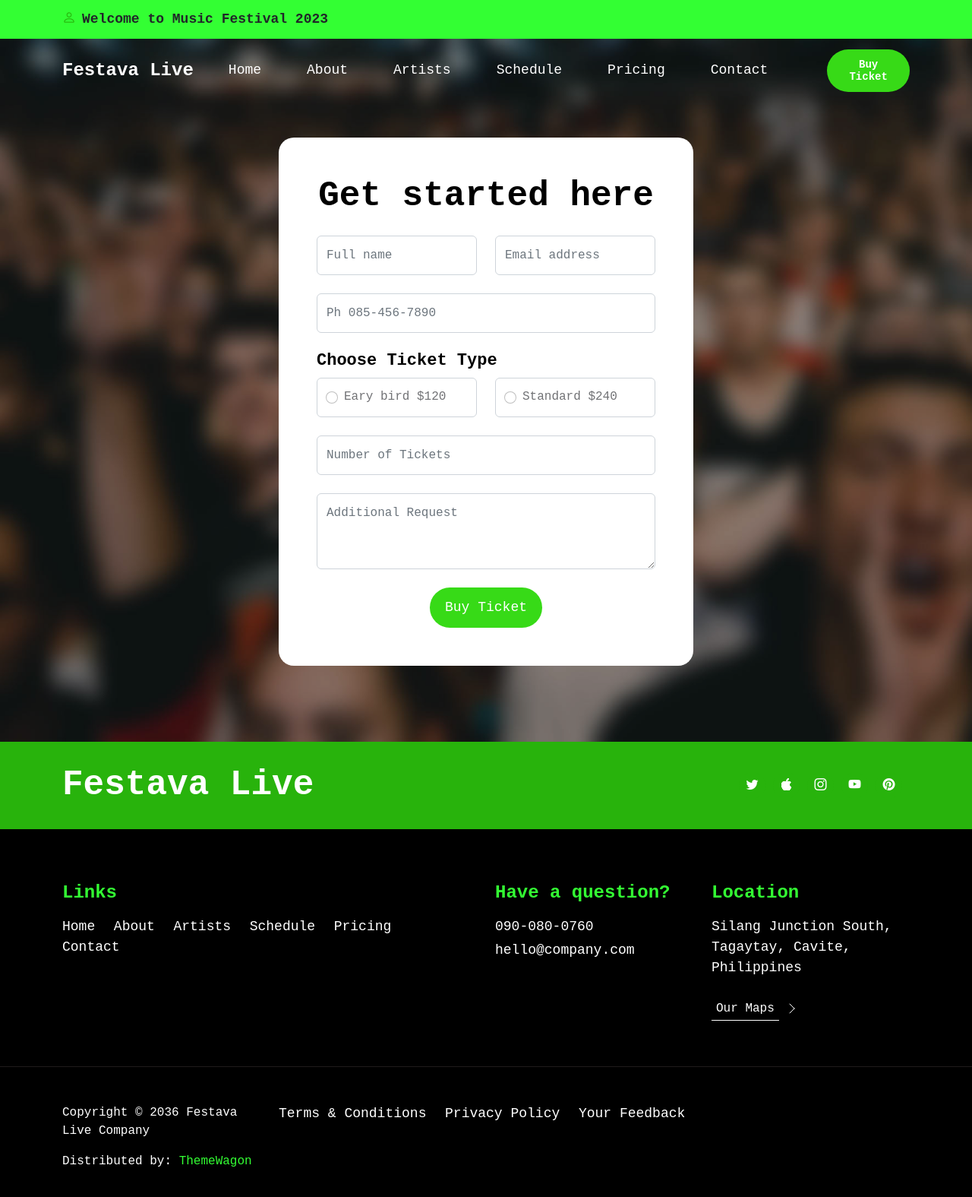
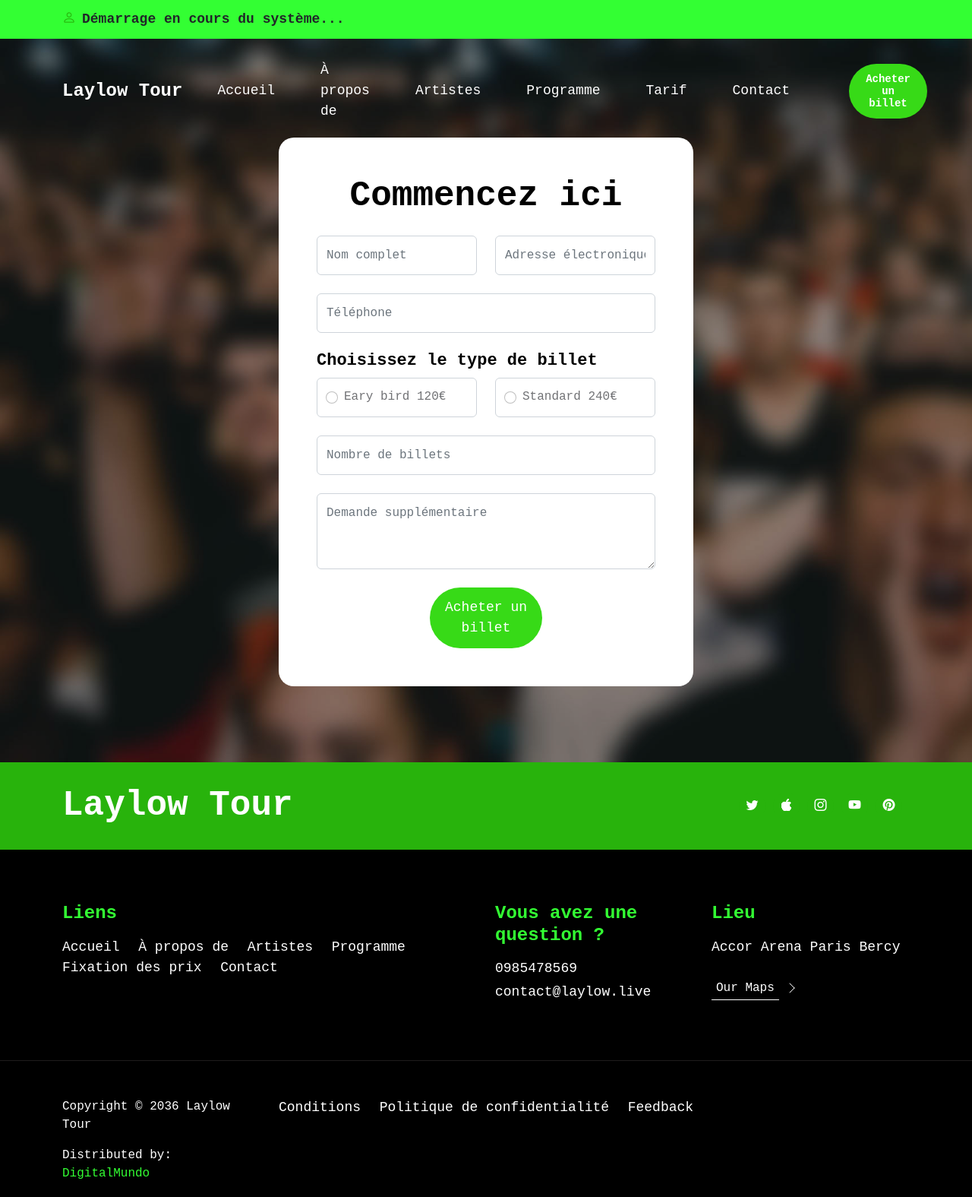
Before and after one commit to naif0s/LaKhayat, a plain HTML site: page ticket.html in a window 1280 px wide. Shown: the top 1575 px of the page at 76% size. Drawn offline with Linux system fonts and the light colour scheme.

Commit message:
Modification du index et du ticket
Changement Traduction du template, et modification du ticket

```diff
--- a/ticket.html
+++ b/ticket.html
@@ -8,7 +8,7 @@
     <meta name="description" content="">
     <meta name="author" content="">
 
-    <title>Festava Live - Ticket HTML Form</title>
+    <title>Laylow tour</title>
 
     <!-- CSS FILES -->
     <link rel="preconnect" href="https://fonts.googleapis.com">
@@ -43,7 +43,7 @@ https://templatemo.com/tm-583-festava-live
                     <div class="col-lg-12 col-12 d-flex flex-wrap">
                         <p class="d-flex me-4 mb-0">
                             <i class="bi-person custom-icon me-2"></i>
-                            <strong class="text-dark">Welcome to Music Festival 2023</strong>
+                            <strong class="text-dark">Démarrage en cours du système...</strong>
                         </p>
                     </div>
 
@@ -55,10 +55,10 @@ https://templatemo.com/tm-583-festava-live
         <nav class="navbar navbar-expand-lg">
             <div class="container">
                 <a class="navbar-brand" href="index.html">
-                    Festava Live
+                    Laylow Tour
                 </a>
 
-                <a href="ticket.html" class="btn custom-btn d-lg-none ms-auto me-4">Buy Ticket</a>
+                <a href="ticket.html" class="btn custom-btn d-lg-none ms-auto me-4">Acheter un billet</a>
 
                 <button class="navbar-toggler" type="button" data-bs-toggle="collapse" data-bs-target="#navbarNav"
                     aria-controls="navbarNav" aria-expanded="false" aria-label="Toggle navigation">
@@ -68,23 +68,23 @@ https://templatemo.com/tm-583-festava-live
                 <div class="collapse navbar-collapse" id="navbarNav">
                     <ul class="navbar-nav align-items-lg-center ms-auto me-lg-5">
                         <li class="nav-item">
-                            <a class="nav-link click-scroll" href="index.html#section_1">Home</a>
+                            <a class="nav-link click-scroll" href="index.html#section_1">Accueil</a>
                         </li>
 
                         <li class="nav-item">
-                            <a class="nav-link click-scroll" href="index.html#section_2">About</a>
+                            <a class="nav-link click-scroll" href="index.html#section_2">À propos de</a>
                         </li>
 
                         <li class="nav-item">
-                            <a class="nav-link click-scroll" href="index.html#section_3">Artists</a>
+                            <a class="nav-link click-scroll" href="index.html#section_3">Artistes</a>
                         </li>
 
                         <li class="nav-item">
-                            <a class="nav-link click-scroll" href="index.html#section_4">Schedule</a>
+                            <a class="nav-link click-scroll" href="index.html#section_4">Programme</a>
                         </li>
 
                         <li class="nav-item">
-                            <a class="nav-link click-scroll" href="index.html#section_5">Pricing</a>
+                            <a class="nav-link click-scroll" href="index.html#section_5">Tarif</a>
                         </li>
 
                         <li class="nav-item">
@@ -92,7 +92,7 @@ https://templatemo.com/tm-583-festava-live
                         </li>
                     </ul>
 
-                    <a href="ticket.html" class="btn custom-btn d-lg-block d-none">Buy Ticket</a>
+                    <a href="ticket.html" class="btn custom-btn d-lg-block d-none">Acheter un billet</a>
                 </div>
             </div>
         </nav>
@@ -106,26 +106,26 @@ https://templatemo.com/tm-583-festava-live
 
                     <div class="col-lg-6 col-10 mx-auto">
                         <form class="custom-form ticket-form mb-5 mb-lg-0" action="#" method="post" role="form">
-                            <h2 class="text-center mb-4">Get started here</h2>
+                            <h2 class="text-center mb-4">Commencez ici</h2>
 
                             <div class="ticket-form-body">
                                 <div class="row">
                                     <div class="col-lg-6 col-md-6 col-12">
                                         <input type="text" name="ticket-form-name" id="ticket-form-name"
-                                            class="form-control" placeholder="Full name" required>
+                                            class="form-control" placeholder="Nom complet" required>
                                     </div>
 
                                     <div class="col-lg-6 col-md-6 col-12">
                                         <input type="email" name="ticket-form-email" id="ticket-form-email"
-                                            pattern="[^ @]*@[^ @]*" class="form-control" placeholder="Email address"
+                                            pattern="[^ @]*@[^ @]*" class="form-control" placeholder="Adresse électronique"
                                             required>
                                     </div>
                                 </div>
 
                                 <input type="tel" class="form-control" name="ticket-form-phone"
-                                    placeholder="Ph 085-456-7890" pattern="[0-9]{3}-[0-9]{3}-[0-9]{4}" required="">
+                                    placeholder="Téléphone" pattern="[0-9]{3}-[0-9]{3}-[0-9]{4}" required="">
 
-                                <h6>Choose Ticket Type</h6>
+                                <h6>Choisissez le type de billet</h6>
 
                                 <div class="row">
                                     <div class="col-lg-6 col-md-6 col-12">
@@ -133,7 +133,7 @@ https://templatemo.com/tm-583-festava-live
                                             <input class="form-check-input" type="radio" name="TicketForm"
                                                 id="flexRadioDefault1">
                                             <label class="form-check-label" for="flexRadioDefault1">
-                                                Eary bird $120
+                                                Eary bird 120€
                                             </label>
                                         </div>
                                     </div>
@@ -143,20 +143,20 @@ https://templatemo.com/tm-583-festava-live
                                             <input class="form-check-input" type="radio" name="TicketForm"
                                                 id="flexRadioDefault2">
                                             <label class="form-check-label" for="flexRadioDefault2">
-                                                Standard $240
+                                                Standard 240€
                                             </label>
                                         </div>
                                     </div>
                                 </div>
 
                                 <input type="number" name="ticket-form-number" id="ticket-form-number"
-                                    class="form-control" placeholder="Number of Tickets" required>
+                                    class="form-control" placeholder="Nombre de billets" required>
 
                                 <textarea name="ticket-form-message" rows="3" class="form-control"
-                                    id="ticket-form-message" placeholder="Additional Request"></textarea>
+                                    id="ticket-form-message" placeholder="Demande supplémentaire"></textarea>
 
                                 <div class="col-lg-4 col-md-10 col-8 mx-auto">
-                                    <button type="submit" class="form-control">Buy Ticket</button>
+                                    <button type="submit" class="form-control">Acheter un billet</button>
                                 </div>
                             </div>
                         </form>
@@ -172,7 +172,7 @@ https://templatemo.com/tm-583-festava-live
                 <div class="row">
 
                     <div class="col-lg-6 col-12">
-                        <h2 class="text-white mb-lg-0">Festava Live</h2>
+                        <h2 class="text-white mb-lg-0">Laylow Tour</h2>
                     </div>
 
                     <div class="col-lg-6 col-12 d-flex justify-content-lg-end align-items-center">
@@ -216,27 +216,27 @@ https://templatemo.com/tm-583-festava-live
             <div class="row">
 
                 <div class="col-lg-6 col-12 mb-4 pb-2">
-                    <h5 class="site-footer-title mb-3">Links</h5>
+                    <h5 class="site-footer-title mb-3">Liens</h5>
 
                     <ul class="site-footer-links">
                         <li class="site-footer-link-item">
-                            <a href="#" class="site-footer-link">Home</a>
+                            <a href="#" class="site-footer-link">Accueil</a>
                         </li>
 
                         <li class="site-footer-link-item">
-                            <a href="#" class="site-footer-link">About</a>
+                            <a href="#" class="site-footer-link">À propos de</a>
                         </li>
 
                         <li class="site-footer-link-item">
-                            <a href="#" class="site-footer-link">Artists</a>
+                            <a href="#" class="site-footer-link">Artistes</a>
                         </li>
 
                         <li class="site-footer-link-item">
-                            <a href="#" class="site-footer-link">Schedule</a>
+                            <a href="#" class="site-footer-link">Programme</a>
                         </li>
 
                         <li class="site-footer-link-item">
-                            <a href="#" class="site-footer-link">Pricing</a>
+                            <a href="#" class="site-footer-link">Fixation des prix</a>
                         </li>
 
                         <li class="site-footer-link-item">
@@ -246,26 +246,26 @@ https://templatemo.com/tm-583-festava-live
                 </div>
 
                 <div class="col-lg-3 col-md-6 col-12 mb-4 mb-lg-0">
-                    <h5 class="site-footer-title mb-3">Have a question?</h5>
+                    <h5 class="site-footer-title mb-3">Vous avez une question ?</h5>
 
                     <p class="text-white d-flex mb-1">
-                        <a href="tel: 090-080-0760" class="site-footer-link">
-                            090-080-0760
+                        <a href="tel: 0985478569" class="site-footer-link">
+                            0985478569
                         </a>
                     </p>
 
                     <p class="text-white d-flex">
-                        <a href="mailto:hello@company.com" class="site-footer-link">
-                            hello@company.com
+                        <a href="mailto:contact@laylow.live" class="site-footer-link">
+                            contact@laylow.live
                         </a>
                     </p>
                 </div>
 
                 <div class="col-lg-3 col-md-6 col-11 mb-4 mb-lg-0 mb-md-0">
-                    <h5 class="site-footer-title mb-3">Location</h5>
+                    <h5 class="site-footer-title mb-3">Lieu</h5>
 
                     <p class="text-white d-flex mt-3 mb-2">
-                        Silang Junction South, Tagaytay, Cavite, Philippines</p>
+                        Accor Arena Paris Bercy</p>
 
                     <a class="link-fx-1 color-contrast-higher mt-3" href="#">
                         <span>Our Maps</span>
@@ -286,22 +286,22 @@ https://templatemo.com/tm-583-festava-live
                 <div class="row">
 
                     <div class="col-lg-3 col-12 mt-5">
-                        <p class="copyright-text">Copyright © 2036 Festava Live Company</p>
-                        <p class="copyright-text">Distributed by: <a href="https://themewagon.com">ThemeWagon</a></p>
+                        <p class="copyright-text">Copyright © 2036 Laylow Tour</p>
+                        <p class="copyright-text">Distributed by: <a href="#">DigitalMundo</a></p>
                     </div>
 
                     <div class="col-lg-8 col-12 mt-lg-5">
                         <ul class="site-footer-links">
                             <li class="site-footer-link-item">
-                                <a href="#" class="site-footer-link">Terms &amp; Conditions</a>
+                                <a href="#" class="site-footer-link">Conditions</a>
                             </li>
 
                             <li class="site-footer-link-item">
-                                <a href="#" class="site-footer-link">Privacy Policy</a>
+                                <a href="#" class="site-footer-link">Politique de confidentialité</a>
                             </li>
 
                             <li class="site-footer-link-item">
-                                <a href="#" class="site-footer-link">Your Feedback</a>
+                                <a href="#" class="site-footer-link">Feedback</a>
                             </li>
                         </ul>
                     </div>
```
Also changed, not shown: index.html (+26 -26 lines).
